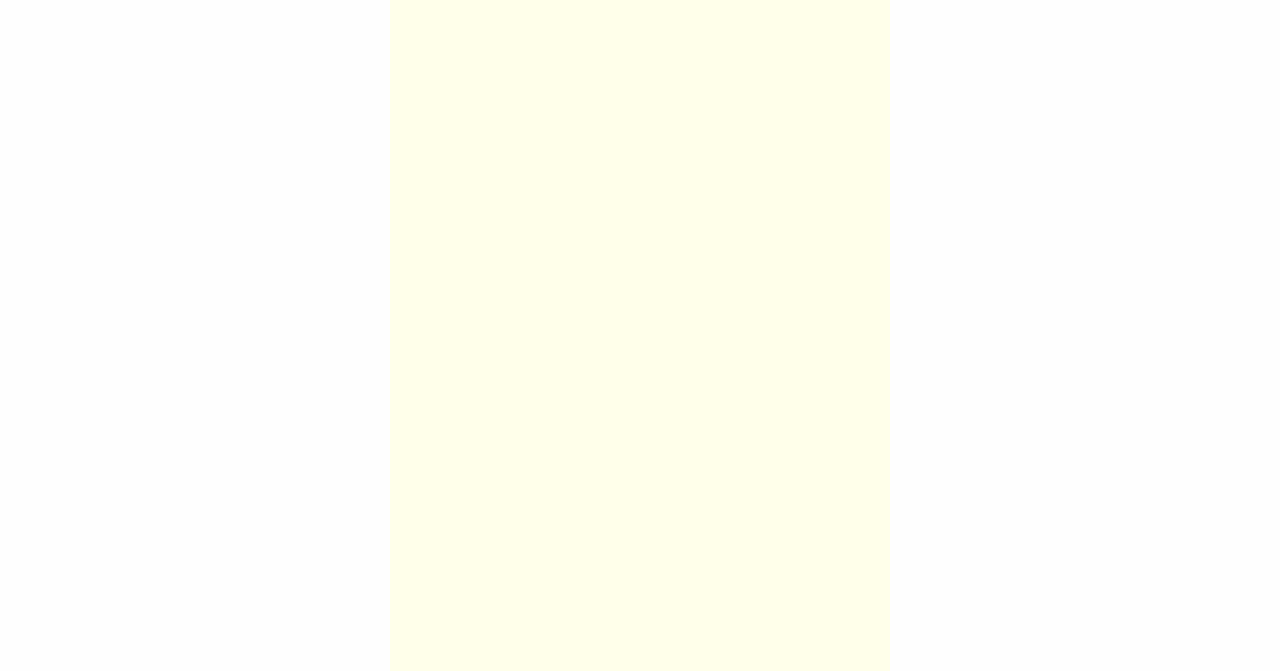
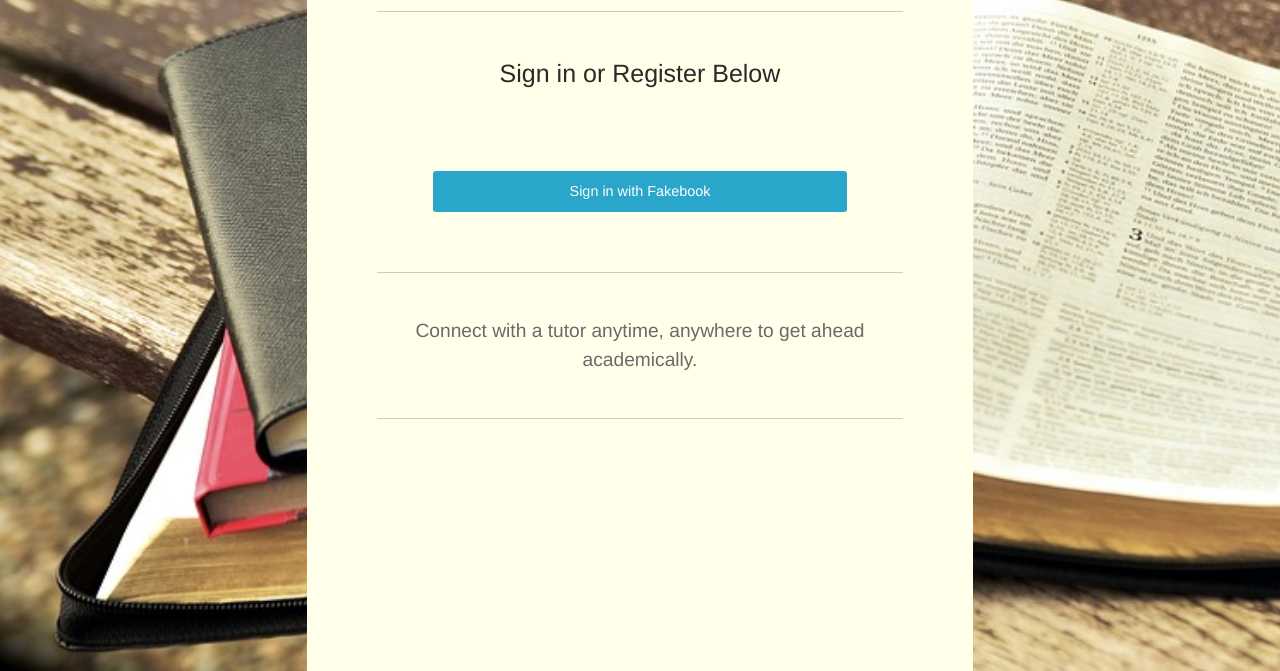
Before and after one commit to minute-tutor/web-client, a plain HTML site: page index.html in a window 1280 px wide. Shown: the part 129-800 px from the top of the page. Drawn offline with Linux system fonts and the light colour scheme.

Commit message:
Bring frontpage up to design

```diff
--- a/css/app.css
+++ b/css/app.css
@@ -1,7 +1,18 @@
+body {
+    background-image: url("../img/bookBackground.png");
+    background-size: cover;
+}
+
 h1, h2 {
     font-family: "Helvetica Neue";
     font-weight: 300;
     margin: 0;
+}
+
+h4 {
+    font-family: "Helvetica Neue";
+    font-weight: 300;
+    color: #2A2A2A;
 }
 
 h1 {
@@ -21,3 +32,10 @@ h2 {
 .wrapper {
     height: 100%;
 }
+
+.message {
+    font-family: "Helvetica Neue";
+    font-weight: 300;
+    font-size: 1.2rem;
+    color: #6A6A6A;
+}
--- a/index.html
+++ b/index.html
@@ -14,16 +14,41 @@
 </head>
 <body>
     <div class="row wrapper">
-        <div class="large-6 columns large-offset-3 centerpanel align-stretch">
+        <div class="medium-8 columns medium-offset-2 centerpanel align-stretch">
+            <br />
             <div class="row">
-                <div class="large-12 columns">
+                <div class="medium-10 medium-offset-1 columns">
                     <h2 class="text-center">minute</h2>
                     <h1 class="text-center">TUTOR</h1>
+                    <hr />
                 </div>
             </div>
+            <br />
             <div class="row">
-                <div class="large-8 large-offset-2 columns text-center">
-                    <div id="my-signin2"></div>
+                <div class="medium-10 columns medium-offset-1 text-center">
+                    <h4>Sign in or Register Below</h4>
+                </div>
+            </div>
+            <br />
+            <div class="row">
+                <div class="medium-8 medium-offset-2 columns text-center" id="sibuttoncontainer">
+                    <div id="my-signin2" class="g-signin2 text-center"></div>
+                    <br />
+                    <br />
+                    <a class="button expanded">Sign in with Fakebook</a>
+                </div>
+            </div>
+            <br />
+            <div class="row">
+                <div class="medium-10 medium-offset-1 columns text-center">
+                    <hr />
+                    <br />
+                    <span class="message">
+                        Connect with a tutor anytime, anywhere to get ahead academically.
+                    </span>
+                    <br />
+                    <br />
+                    <hr />
                 </div>
             </div>
         </div>
@@ -36,10 +61,14 @@
 
     <script>
 
+        $(document).ready(function() {
+            customSigninRender();
+        });
+
         function customSigninRender() {
             gapi.signin2.render('my-signin2', {
                 'scope': 'profile email',
-                'width': 480,
+                'width': $('#sibuttoncontainer').width(),
                 'height': 50,
                 'longtitle': true,
                 'theme': 'dark',
@@ -49,6 +78,9 @@
         }
 
         function onSuccess(googleUser) {
+            //Google gave the OK. Sign in user with Marc's backend
+            var id_token = googleUser.getAuthResponse().id_token;
+            console.log(id_token);
             alert('success');
         }
 
```
Also changed, not shown: img/bookBackground.png (added).
